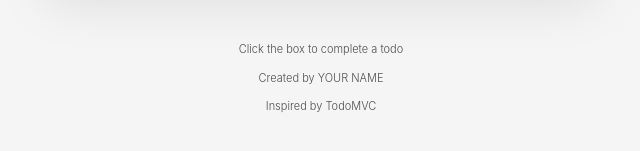
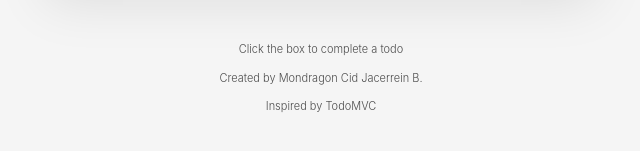
Before and after one commit to MondragonCid/csit340-todomvc, a React (Vite) app in the folder csit340-todomvc/: page / in a window 1280 px wide. Shown: the part 407-558 px from the top of the page, without its empty margins (319-959 px from the left). Built offline with nearby package versions, Linux system fonts and the light colour scheme.

Commit message:
chore: replace YOUR NAME with MONDRAGON CID JACERREIN B.

```diff
--- a/csit340-todomvc/src/App.jsx
+++ b/csit340-todomvc/src/App.jsx
@@ -5,7 +5,7 @@ function App() {
   return (
     <div className="min-h-screen bg-[#f5f5f5] py-8 font-light text-[#111]">
       <Todos />
-      <Info name="YOUR NAME" />
+      <Info name="Mondragon Cid Jacerrein B." />
     </div>
   )
 }
```
